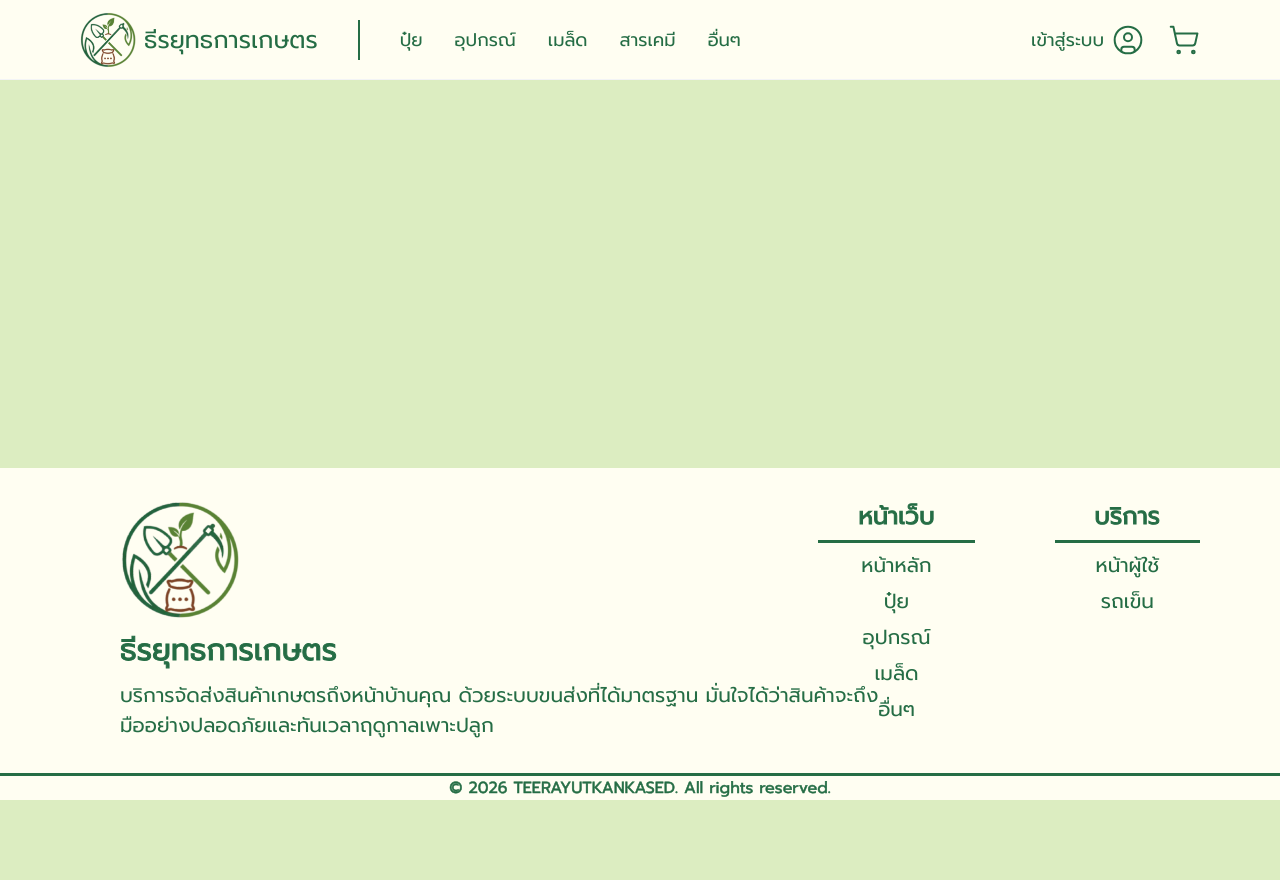
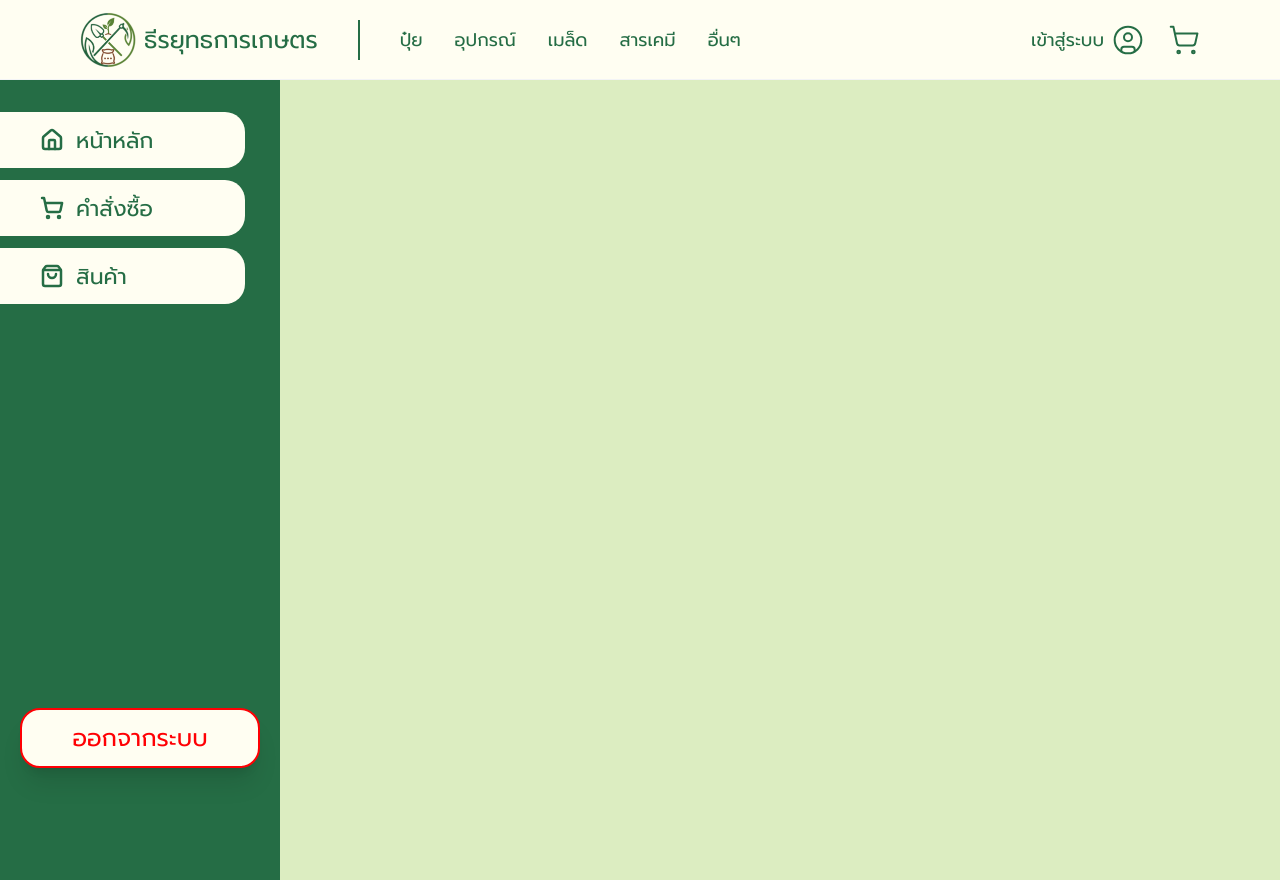
Before and after one commit to psu6810110652/Project, a React (Vite) app in the folder frontend/: page /admin/customers in a window 1280 px wide. Before the commit the page ends 800 px from the top, so only its background shows below. Built offline with nearby package versions, Linux system fonts and the light colour scheme.

Commit message:
Create Sidebar admin

```diff
--- a/frontend/index.html
+++ b/frontend/index.html
@@ -3,8 +3,8 @@
 
 <head>
   <meta charset="UTF-8" />
-  <link rel="icon" type="image/svg+xml" href="/vite.svg" />
-  <meta name="viewport" content="width=device-width, initial-scale=1.0" />
+  <link rel="icon" type="image/svg+xml" href="../assets/images/logo.png" />
+  <meta name="Teera" content="width=device-width, initial-scale=1.0" />
   <title>ธีรยุทธการเกษตร</title>
 </head>
 
--- a/frontend/src/App.tsx
+++ b/frontend/src/App.tsx
@@ -1,5 +1,4 @@
-// import { useState } from 'react'
-import { BrowserRouter as Router, Routes, Route } from 'react-router-dom'
+import { BrowserRouter as Router, Routes, Route }from 'react-router-dom'
 import './App.css'
 
 import Home from './pages/Home'
@@ -17,7 +16,12 @@ import Cart from './pages/Cart';
 import Profile from './pages/Profile';
 import EditProfile from './pages/EditProfile';
 
-function MainLayout() {
+{/* Admin Pages */}
+import BarAdmin from './components/BarAdmin';
+import Dashboard from './pages/Admin/Dashboard';
+import Order from './pages/Admin/Order';
+
+function UserLayout() {
   return (
     <div className="flex flex-col min-h-screen">
       <Navbar />
@@ -41,13 +45,33 @@ function MainLayout() {
   );
 }
 
+function AdminLayout() {
+  return (
+    <div className="flex flex-col min-h-screen">
+      <Navbar />
+      <div className="flex flex-1">
+        <aside className="fixed left-0 top-20 w-80 h-[calc(100vh-80px)] z-20">
+          <BarAdmin />
+        </aside>
+        <main className="flex-1 ml-80 p-8 min-h-screen">
+          <Routes>
+            <Route index element={<Dashboard />} />
+            <Route path="orders" element={<Order />} />
+          </Routes>
+        </main>
+      </div>
+    </div>
+  );
+}
+
 function App() {
   return (
-    <>
-      <Router>
-        <MainLayout />
-      </Router>
-    </>
+    <Router>
+      <Routes>
+        <Route path="/*" element={<UserLayout />} />
+        <Route path="/admin/*" element={<AdminLayout />} />
+      </Routes>
+    </Router>
   )
 }
 
--- /dev/null
+++ b/frontend/src/components/BarAdmin.tsx
@@ -0,0 +1,115 @@
+import React, { useEffect, useState } from 'react';
+import { Link, useLocation } from 'react-router-dom';
+import { Home, ShoppingCart, ShoppingBag } from "lucide-react";
+
+const adminMenus = [
+    { name: 'หน้าหลัก', icon: <Home className="w-6 h-6 text-[#256D45] stroke-[2.5px]" />, path: '/admin' },
+    { name: 'คำสั่งซื้อ', icon: <ShoppingCart className="w-6 h-6 text-[#256D45] stroke-[2.5px]" />, path: '/admin/orders',
+        subMenus: ['รอยืนยัน', 'รอจัดส่ง']
+    },
+    { name: 'สินค้า', icon: <ShoppingBag className="w-6 h-6 text-[#256D45] stroke-[2.5px]" />, path: '/admin/products',
+        subMenus: ['เมล็ด', 'อุปกรณ์', 'ปุ๋ย', 'สารเคมี', 'อื่นๆ']
+    },
+    // { name: 'ลูกค้า', icon: '👤', path: '/admin/customers' },
+];
+
+const BarAdmin: React.FC = () => {
+    const location = useLocation();
+
+    const [openMenu, setOpenMenu] = useState<string | null>(null);
+
+    useEffect(() => {
+        const currentMenu = adminMenus.find(m => location.pathname.startsWith(m.path));
+        if (currentMenu?.subMenus) {
+            setOpenMenu(currentMenu.name);
+        }
+    }, [location.pathname]);
+
+    return (
+        <div className="w-70 h-screen bg-[#256D45] flex flex-col py-8 relative">
+
+            {/* รายการเมนู (Navigation List) */}
+            <nav className="flex-1 flex flex-col gap-3 pr-2">
+                {adminMenus.map((menu) => {
+                    const isActive = menu.path === '/admin'
+                        ? location.pathname === menu.path
+                        : location.pathname.startsWith(menu.path);
+                    const isOpen = openMenu === menu.name;
+
+                    return (
+                        <div key={menu.name} className="flex flex-col">
+                            {/* เมนูหลัก */}
+                            <Link
+                                to={menu.path}
+                                className="no-underline"
+                                onClick={() => {
+                                    if (menu.subMenus) {
+                                        setOpenMenu(isOpen ? null : menu.name);
+                                    } else {
+                                        setOpenMenu(null);
+                                    }
+                                }}
+                            >
+                                <div className={`
+                                    h-14 flex items-center px-10 gap-3 transition-all self-center duration-300 cursor-pointer
+                                    rounded-tr-[20px] rounded-br-[20px]
+                                    ${isActive
+                                        ? 'w-full bg-[#DCEDC1]'
+                                        : 'w-[90%] bg-[#FFFEF2] hover:w-full'
+                                    }
+                                `}>
+                                    <span className={`text-2xl ${isActive ? 'text-[#256D45]' : ''}`}>
+                                        {menu.icon}
+                                    </span>
+                                    <span className={`
+                                        text-[22px] font-semibold font-['Prompt']
+                                        ${isActive ? 'text-[#256D45]' : 'text-[#256D45]'}
+                                    `}>
+                                        {menu.name}
+                                    </span>
+                                </div>
+                            </Link>
+
+                            {/* ส่วนเมนูย่อย */}
+                            {menu.subMenus && isOpen && (
+                                <div className="bg-[#FFFEF2] rounded-br-[20px] flex flex-col w-[85%]">
+                                    {menu.subMenus.map((sub, idx, arr) => {
+                                        const subPath = `${menu.path}/${sub}`;
+                                        const isSubActive = location.pathname === subPath;
+
+                                        return (
+                                            <React.Fragment key={sub}>
+                                                <Link
+                                                    to={subPath}
+                                                    className={`pt-2 text-xl font-bold font-['Prompt'] transition-all ${
+                                                        isSubActive ? 'text-[#256D45] scale-110' : 'text-[#256D45]'
+                                                    }`}
+                                                >
+                                                    {sub}
+                                                </Link>
+                                                {idx !== arr.length && (
+                                                    <div className="w-3/4 border-2 border-[#256D45] my-2 rounded-full mx-auto" />
+                                                )}
+                                            </React.Fragment>
+                                        );
+                                    })}
+                                </div>
+                            )}
+                        </div>
+                    );
+                })}
+            </nav>
+
+            {/* ปุ่มออกจากระบบ */}
+            <div className="px-5 mb-20">
+                <button className="w-full h-15 bg-[#FFFEF2] border-solid border-2 border-[#FF0004] rounded-[1.25rem] shadow-xl flex items-center justify-center group hover:bg-[#FF0004] transition-dissolve">
+                    <span className="text-[#FF0004] text-2xl font-bold font-['Prompt'] group-hover:text-[#FFFEF2] transition-dissolve">
+                        ออกจากระบบ
+                    </span>
+                </button>
+            </div>
+        </div>
+    );
+};
+
+export default BarAdmin;
--- a/frontend/src/components/Navbar.tsx
+++ b/frontend/src/components/Navbar.tsx
@@ -14,7 +14,7 @@ function Navbar() {
         </Link>
 
         {/* เส้นคั่นแนวตั้ง */}
-        <div className="h-10 w-[2px] bg-[#256D45] mx-2"></div>
+        <div className="h-10 w-0.5 bg-[#256D45] mx-2"></div>
 
         {/* Navigation Links */}
         <nav className="flex gap-8 items-center">
--- a/frontend/src/index.css
+++ b/frontend/src/index.css
@@ -41,10 +41,6 @@ h1 {
 }
 
 button {
-  border-radius: 8px;
-  border: 1px solid transparent;
-  font-size: 1em;
-  font-weight: 500;
   font-family: inherit;
   padding: 0;
   cursor: pointer;
--- /dev/null
+++ b/frontend/src/pages/Admin/Dashboard.tsx
@@ -0,0 +1,7 @@
+export default function Dashboard() {
+    return (
+        <div className="bg-green-50 min-h-screen">
+        <h1 className="text-3xl font-bold text-green-800 p-8">หน้าหลัก</h1>
+        </div>
+    );
+}
--- /dev/null
+++ b/frontend/src/pages/Admin/Order.tsx
@@ -0,0 +1,7 @@
+export default function Order() {
+    return (
+        <div className="bg-green-50 min-h-screen">
+        <h1 className="text-3xl font-bold text-green-800 p-8">หน้าหลัก</h1>
+        </div>
+    );
+}
```
Also changed, not shown: frontend/src/assets/svgs/shopping-cart.svg (deleted), frontend/src/pages/Admin/Product.tsx (added).
